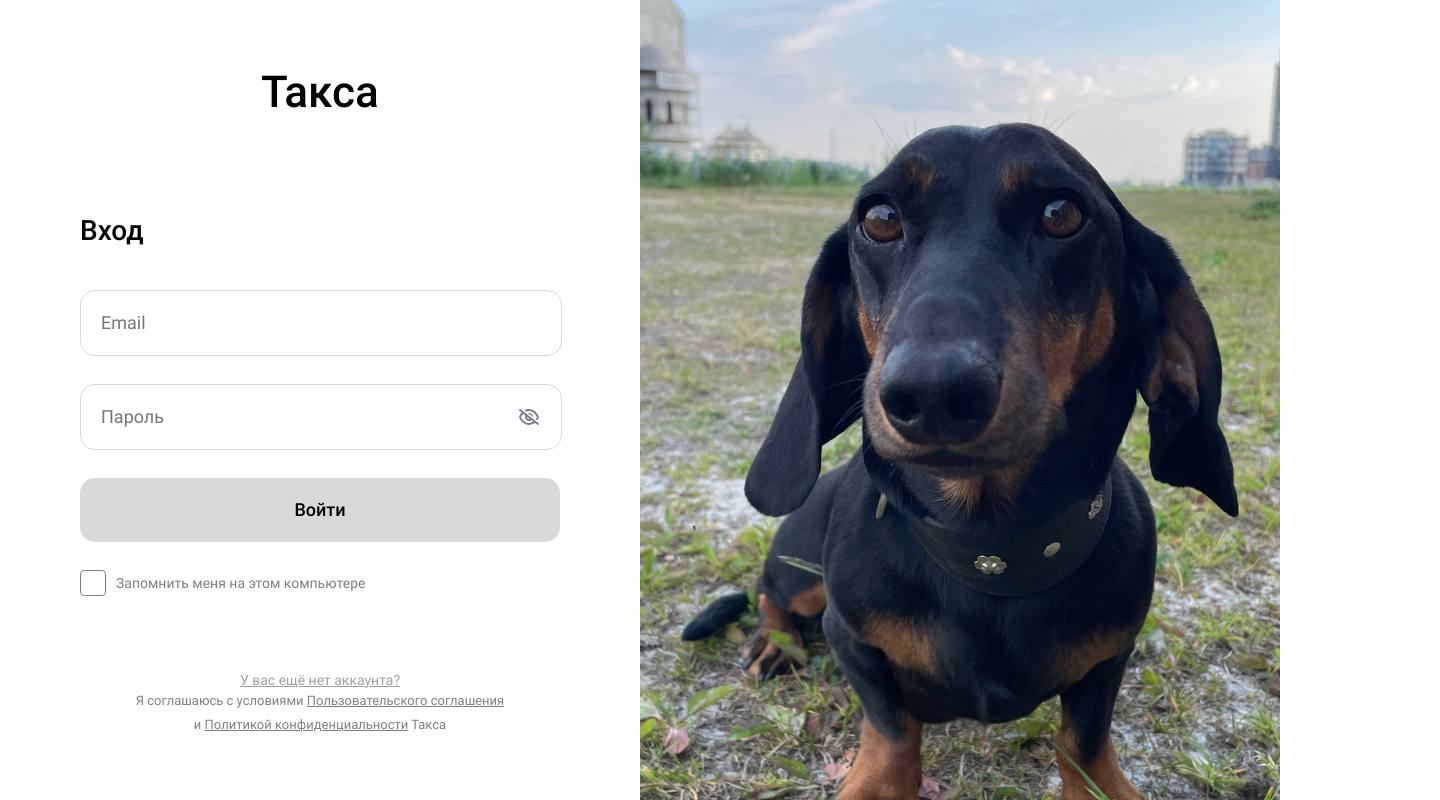
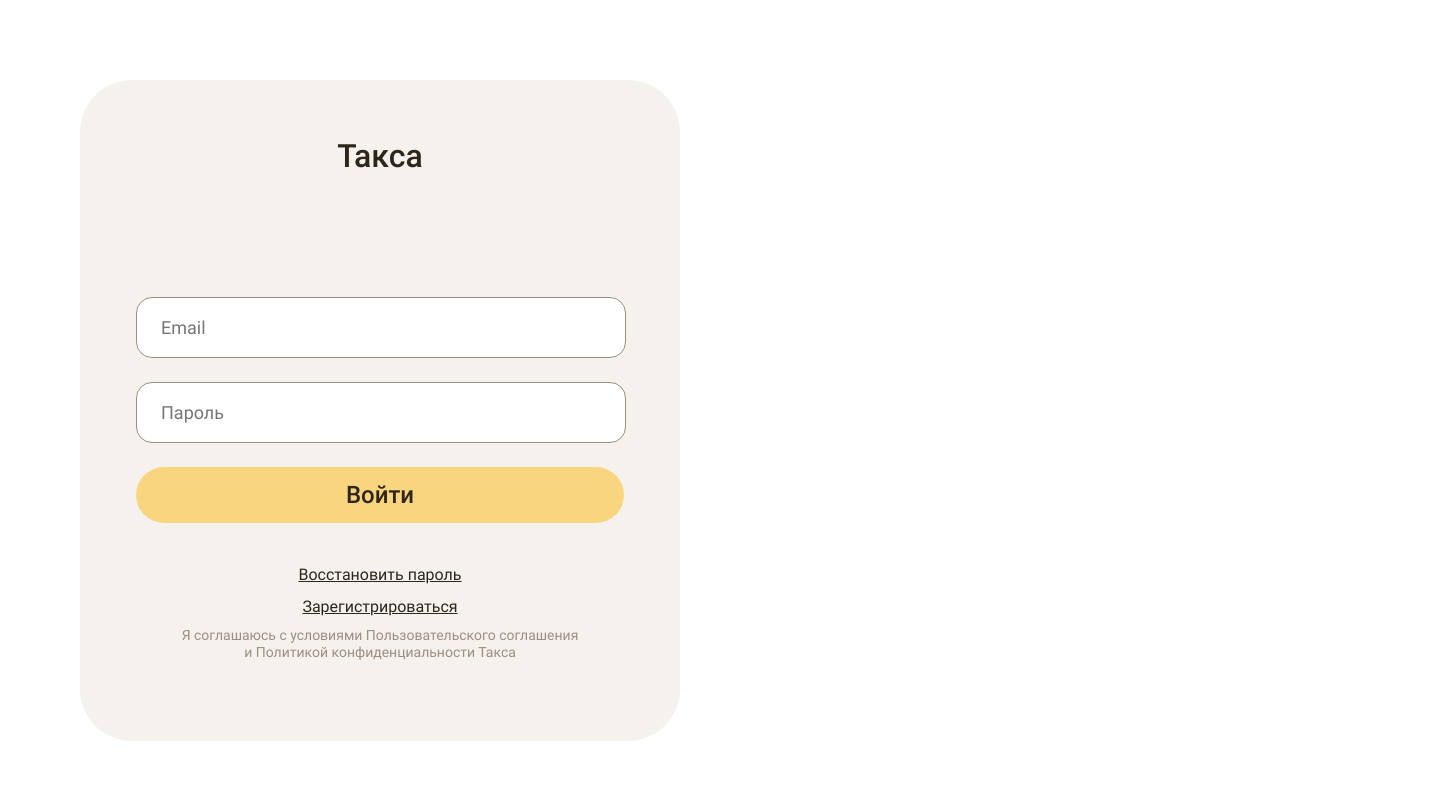
Before and after one commit to tasktrackerpracticum/frontend, a React (Create React App) app: page /login in a window 1280 px wide. Shown: the whole page, 1440 px wide, since content can reach past the window. Built offline with nearby package versions, Linux system fonts and the light colour scheme.

Commit message:
fix register and login components

```diff
--- a/src/components/Login/Login.jsx
+++ b/src/components/Login/Login.jsx
@@ -10,12 +10,11 @@ function Login({ onLogin }) {
   }
   return (
     <section className='auth'>
-      <div className='auth__block'>
-        <div className='auth__container'>
+      <div className='auth__block auth__block_left'>
+        <div className='auth__container auth__container_left'>
           <div className='auth__top'>
-            <span className='auth__name'>Такса</span>
+            <h1 className='auth__name'>Такса</h1>
             <form className='auth__form' onSubmit={handleSubmit}>
-              <h1 className='auth__title'>Вход</h1>
               <input
                 className='auth__input auth__input_type_email'
                 id='email'
@@ -29,7 +28,6 @@ function Login({ onLogin }) {
               <span className='auth__error' id='email-error'>
                 Ошибка
               </span>
-              <div className='auth__password'>
               <input
                 className='auth__input auth__input_type_password'
                 id='password'
@@ -41,30 +39,22 @@ function Login({ onLogin }) {
                 minLength='8'
                 onChange={handleChange}
               />
-                <button className='auth__hide-button'></button>
-              </div>
               <span className='auth__error' id='password-error'>
                 Ошибка
               </span>
               <button className='auth__submit-button' type='submit'>
                 Войти
               </button>
-              <input
-                className='auth__input auth__input_type_remember'
-                type='radio'
-                id='remember'
-                name='remember'
-              />
-              <label className='auth__remember-text' htmlFor='remember'>
-                Запомнить меня на этом компьютере
-              </label>
               <span className='auth__error' id='res-error'>
                 Ошибка
               </span>
+            </form>
+            <NavLink className='auth__link' to='/'>
+              Восстановить пароль
+            </NavLink>
             <NavLink className='auth__link' to='/register'>
-                У вас ещё нет аккаунта?
+              Зарегистрироваться
             </NavLink>
-            </form>
           </div>
           <span className='auth__bottom'>
             Я соглашаюсь с условиями{' '}
@@ -79,7 +69,10 @@ function Login({ onLogin }) {
           </span>
         </div>
       </div>
-      <div className='auth__image'></div>
+      <div className='auth__block auth__block_right'>
+        <div className='auth__container auth__container_right'>
+        </div>
+      </div>
     </section>
   );
 }
--- a/src/components/Register/Register.jsx
+++ b/src/components/Register/Register.jsx
@@ -11,12 +11,11 @@ function Register({ onRegister }) {
 
   return (
     <section className='auth'>
-      <div className='auth__block'>
-        <div className='auth__container'>
+      <div className='auth__block auth__block_left'>
+        <div className='auth__container auth__container_left'>
           <div className='auth__top'>
-            <span className='auth__name'>Такса</span>
+            <h1 className='auth__name'>Такса</h1>
             <form className='auth__form' onSubmit={handleSubmit}>
-              <h1 className='auth__title'>Регистрация</h1>
               <input
                 className='auth__input auth__input_type_email'
                 id='email'
@@ -30,7 +29,6 @@ function Register({ onRegister }) {
               <span className='auth__error' id='email-error'>
                 Ошибка
               </span>
-              <div className='auth__password'>
               <input
                 className='auth__input auth__input_type_password'
                 id='password'
@@ -42,30 +40,22 @@ function Register({ onRegister }) {
                 minLength='8'
                 onChange={handleChange}
               />
-                <button className='auth__hide-button'></button>
-              </div>
               <span className='auth__error' id='password-error'>
                 Ошибка
               </span>
               <button className='auth__submit-button' type='submit'>
                 Зарегистрироваться
               </button>
-              <input
-                className='auth__input auth__input_type_remember'
-                type='radio'
-                id='remember'
-                name='remember'
-              />
-              <label className='auth__remember-text' htmlFor='remember'>
-                Запомнить меня на этом компьютере
-              </label>
               <span className='auth__error' id='res-error'>
                 Ошибка
               </span>
+            </form>
+            <NavLink className='auth__link' to='/'>
+              Восстановить пароль
+            </NavLink>
             <NavLink className='auth__link' to='/login'>
-                У вас уже есть аккаунт?
+              Войти
             </NavLink>
-            </form>
           </div>
           <span className='auth__bottom'>
             Я соглашаюсь с условиями{' '}
@@ -80,7 +70,10 @@ function Register({ onRegister }) {
           </span>
         </div>
       </div>
-      <div className='auth__image'></div>
+      <div className='auth__block auth__block_right'>
+        <div className='auth__container auth__container_right'>
+        </div>
+      </div>
     </section>
   );
 }
--- a/src/scss/components/auth.scss
+++ b/src/scss/components/auth.scss
@@ -2,30 +2,31 @@
 
 .auth {
   display: flex;
-  height: 100vh;
+  height: calc(100vh - 160px);
+  padding: 80px;
+  margin: auto;
+  gap: 80px;
 
   &__block {
-    flex-grow: 1;
-    width: 50%;
-    margin: 80px auto;
+    min-width: 600px;
     display: flex;
     flex-direction: column;
     align-items: center;
-  }
-
-  &__image {
-    flex-grow: 1;
-    width: 50%;
-    background: url(../../images/taksa.jpg) no-repeat center;
+    justify-content: space-between;
   }
 
   &__container {
-    width: 480px;
+    width: 100%;
     display: flex;
     flex-direction: column;
     align-items: center;
     justify-content: space-between;
     height: 100vh;
+    border-radius: 52px;
+  }
+
+  &__container_left {
+    background-color: #F5F1ED;
   }
 
   &__top {
@@ -36,11 +37,12 @@
   }
 
   &__name {
-    font-size: 44px;
+    font-size: 32px;
     font-weight: 500;
-    line-height: 24px;
+    line-height: 41px;
     text-align: center;
-    margin-bottom: 96px;
+    margin: 56px auto 120px;
+    color: #2F261B;
   }
 
   &__title {
@@ -52,112 +54,41 @@
   }
 
   &__form {
-    width: 100%;
+    width: 488px;
     display: flex;
     flex-direction: column;
     align-items: left;
-    gap: 28px;
+    gap: 24px;
   }
 
   &__input {
-    width: calc(100% - 20px);
-    height: 64px;
-    border: 1px solid #D9D9D9;
-    border-radius: 15px;
+    width: calc(100% - 24px);
+    height: 59px;
+    border: 1px solid #9D8E80;
+    border-radius: 16px;
     font-size: 18px;
     font-weight: 400;
     line-height: 24px;
-    color: #7F7E88;
-    padding: 0 0 0 20px;
+    color: #9D8E80;
+    padding: 0 0 0 24px;
     outline: none;
-  }
-
-  &__password {
-    display: flex;
-    flex-direction: row;
-    width: 100%;
-    height: 64px;
-    border: 1px solid #D9D9D9;
-    border-radius: 15px;
-    font-size: 18px;
-    font-weight: 400;
-    line-height: 24px;
-    color: #7F7E88;
-    padding: 0;
-    align-items : center;
-    overflow: hidden;
-  }
-
-  &__input_type_password {
-    width: calc(100% - 64px);
-    border: none;
-    font-size: 18px;
-    font-weight: 400;
-    line-height: 24px;
-    color: #7F7E88;
-    padding: 0 0 0 20px;
-  }
-
-  &__hide-button {
-    width: 24px;
-    height: 24px;
-    background: url(../../images/icon-hide.svg) center center no-repeat;
-    cursor: pointer;
-    border: none;
-  }
-
-  &__hide-button:hover {
-    opacity: 0.8;
-  }
-
-  &__input_type_remember {
-    position: absolute;
-    z-index: -1;
-    opacity: 0;
-    height: 0;
-    width: 0;
-  }
-
-  &__input_type_remember + label {
-    display: inline-flex;
-    align-items: center;
-    user-select: none;
-  }
-
-  &__input_type_remember + label::before {
-    content: "";
-    display: inline-block;
-    width: 24px;
-    height: 24px;
-    border-radius: 4px;
-    border: 1px solid #7F7E88;
-    margin-right: 10px;
-  }
-
-  &__input_type_remember:checked + label::before {
-    background: url(../../images/icon-check.svg) center center no-repeat;
-  }
-
-  &__remember-text {
-    font-size: 14px;
-    font-weight: 400;
-    line-height: 18px;
-    color: #7F7E88;
   }
 
   &__submit-button {
     padding: 0;
     border: none;
     outline: none;
-    background: #D9D9D9;
-    border-radius: 15px;
+    background: #F8D57E;
+    border-radius: 100px;
     width: 100%;
-    height: 64px;
-    font-size: 18px;
+    height: 56px;
+    font-size: 24px;
     font-weight: 500;
     line-height: 24px;
     text-align: center;
+    color: #2F261B;
     cursor: pointer;
+    margin-bottom: 40px;
   }
 
   &__submit-button:hover {
@@ -165,12 +96,12 @@
   }
 
   &__link {
-    font-size: 14px;
+    font-size: 16px;
     font-weight: 400;
-    line-height: 17px;
+    line-height: 24px;
     text-align: center;
-    color: #A0A0A0;
-    margin-top: 48px;
+    color: #2F261B;
+    margin-bottom: 8px;
   }
 
   &__link:hover {
@@ -186,18 +117,21 @@
   }
 
   &__bottom {
-    width: 480px;
-    font-size: 13px;
+    width: 488px;
+    font-size: 14px;
     font-weight: 400;
-    line-height: 24px;
-    color: #817F7F;
+    line-height: 17px;
+    color: #9D8E80;
+    text-align: center;
+    margin-bottom: 80px;
     text-align: center;
   }
 
   &__bottom-link {
-    font-size: 13px;
+    font-size: 14px;
     font-weight: 400;
-    line-height: 24px;
-    color: #817F7F;
+    line-height: 17px;
+    color: #9D8E80;
+    text-decoration: none;
   }
 }
```
Also changed, not shown: src/components/Slider/Slider.jsx (added), src/images/auth-img.png (added). Lines whose indentation alone changed are shown as unchanged.
